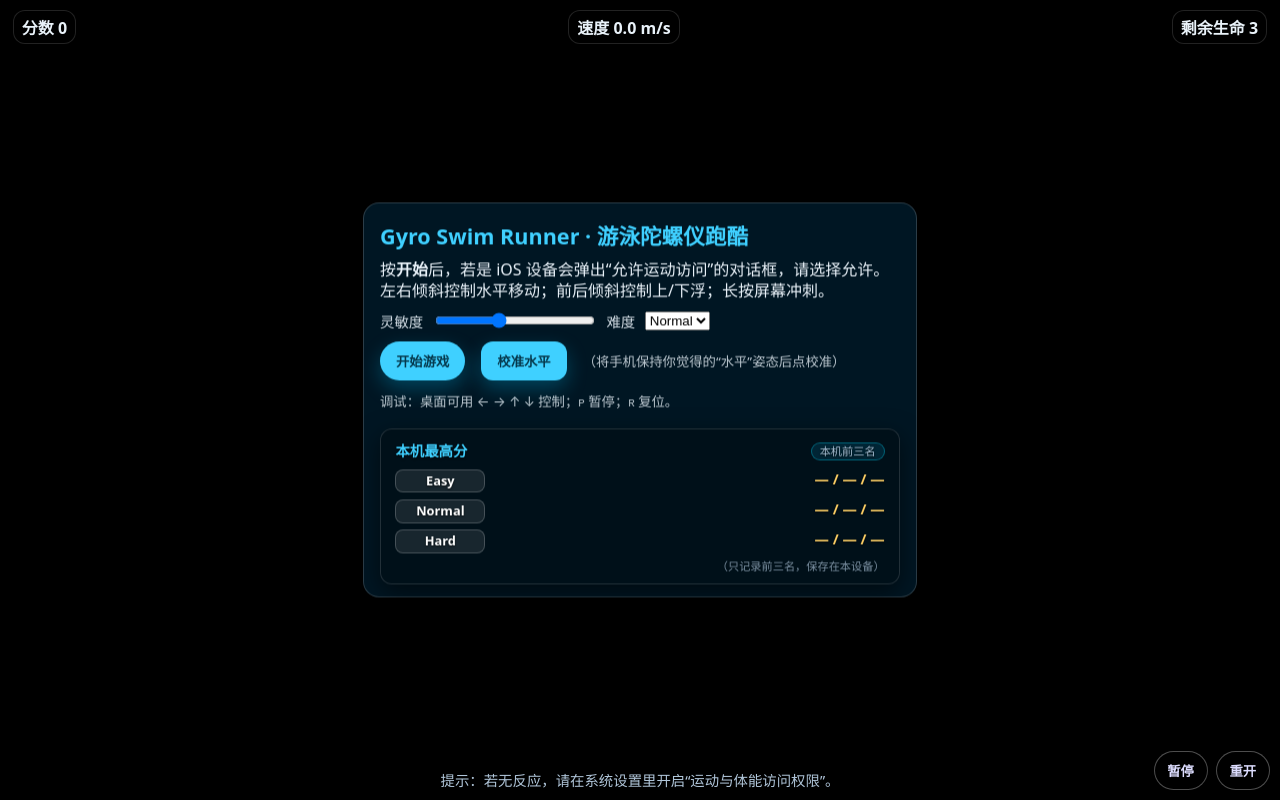
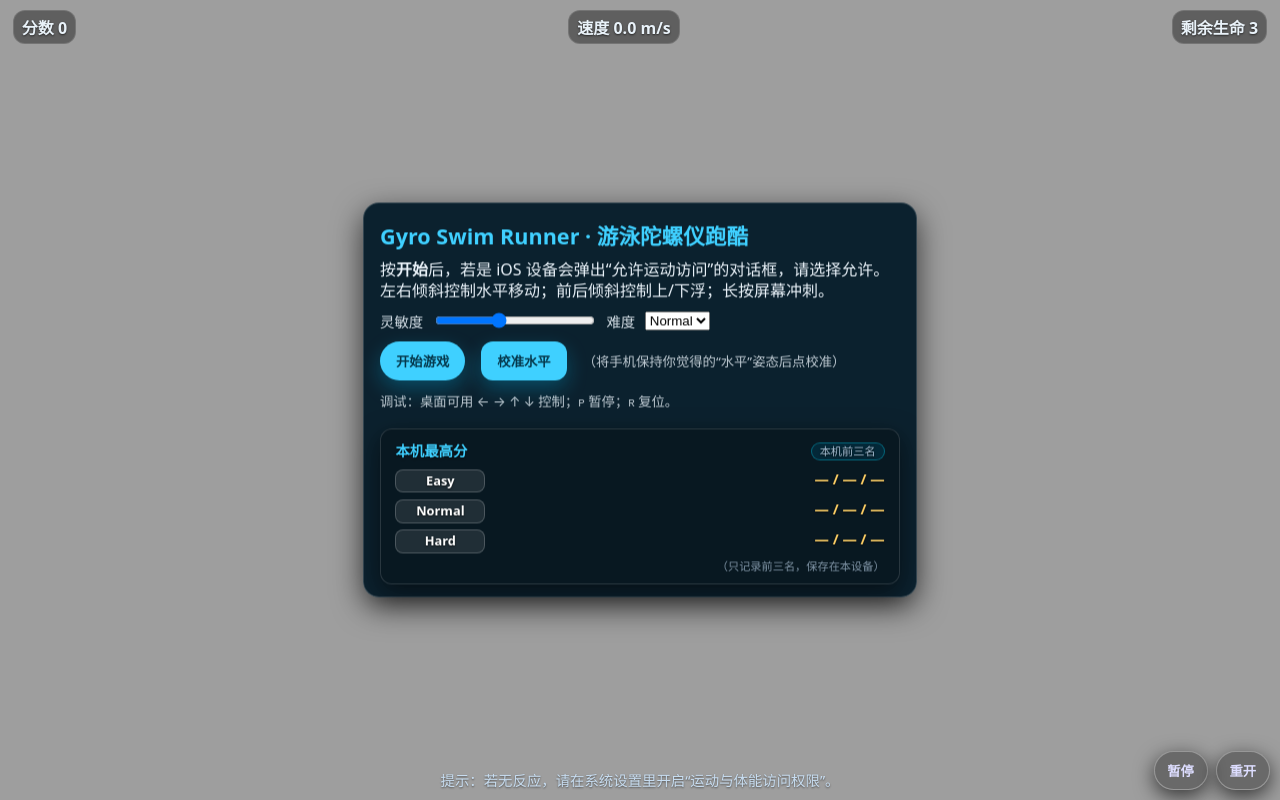
Before and after one commit to latecherry/pishuai, a plain HTML site: page index.html in a window 1280 px wide. Drawn offline with Linux system fonts and the light colour scheme; the site is published under a folder, as on GitHub Pages, so addresses that start at the root find nothing.

Commit message:
Update index.html

```diff
--- a/index.html
+++ b/index.html
@@ -30,7 +30,7 @@
       position:fixed;
       left:0; top:0;
       width:100dvw; height:100dvh;
-      background:url("/assets/sea.png") center center / cover no-repeat;
+      background:url("assets/sea.png") center center / cover no-repeat;
     }
 
     /* 画布保持透明，叠在背景图上，只画气泡/角色/金币等前景 */
```
